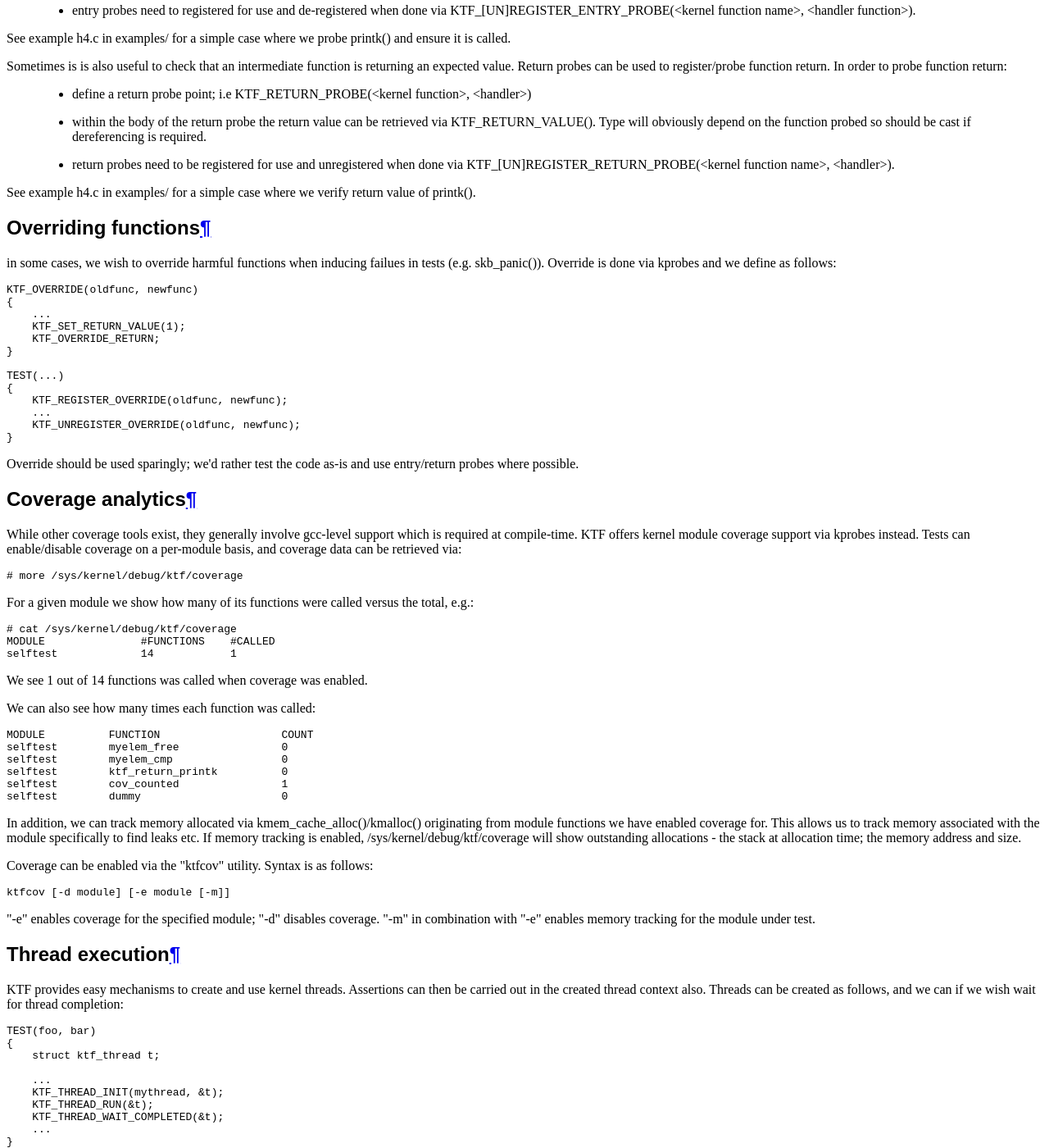
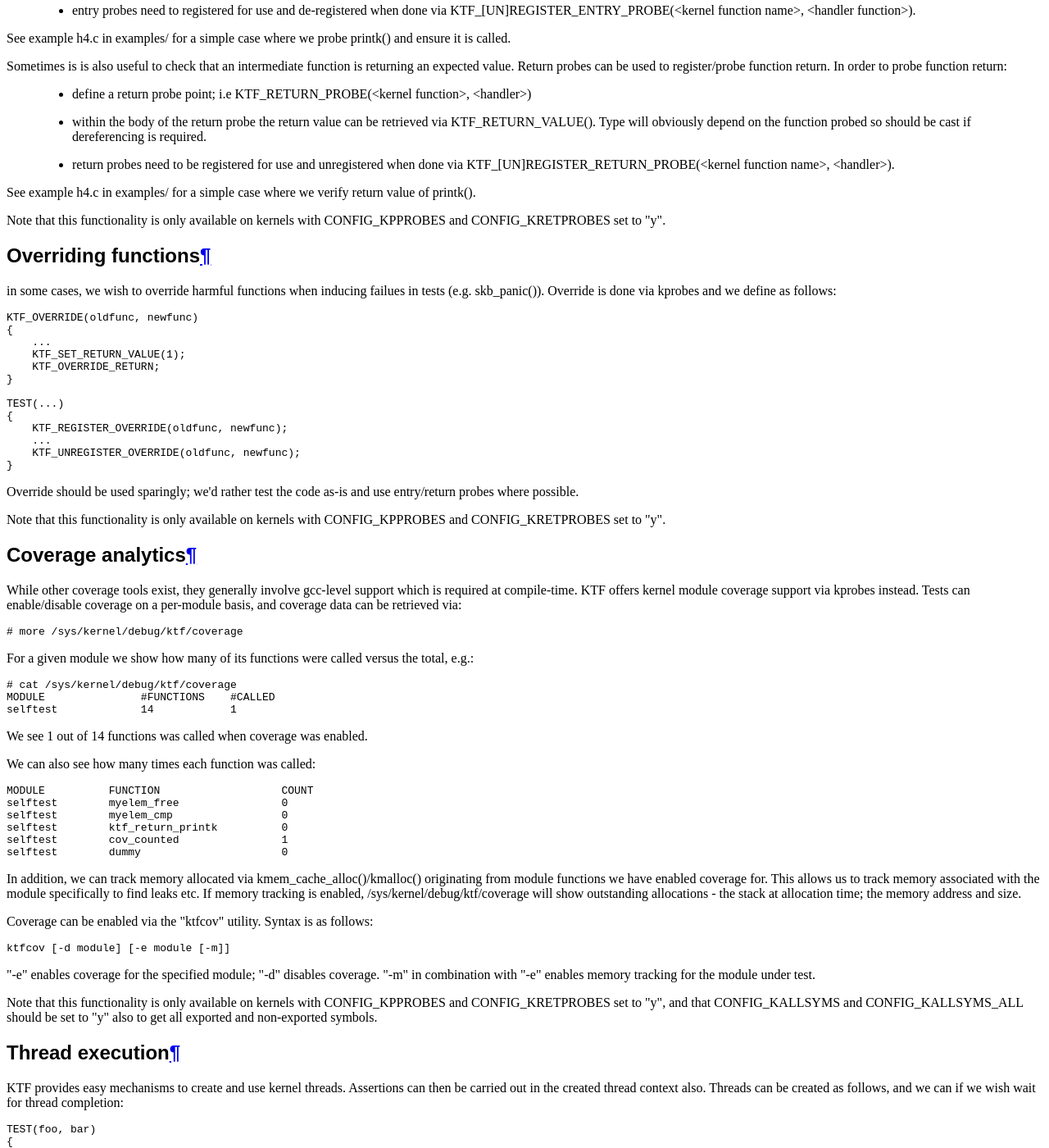
Before and after one commit to oracle/ktf, a Sphinx documentation site: the page built from doc/features.txt, in a window 1280 px wide and 1400 px high, scrolled down 1111 px. Shown: the whole window at 82% size. Built offline with Sphinx 7.4.7 and the Read the Docs theme 2.0.0, drawn with Linux system fonts in a browser that asks for light colours; formulas are drawn with MathJax 3.

```diff
--- a/doc/features.txt
+++ b/doc/features.txt
@@ -78,6 +78,9 @@
 See example h4.c in examples/ for a simple case where we verify return value
 of printk().
 
+Note that this functionality is only available on kernels with CONFIG_KPPROBES
+and CONFIG_KRETPROBES set to "y".
+
 Overriding functions
 ********************
 in some cases, we wish to override harmful functions when inducing failues in
@@ -99,6 +102,9 @@
 
 Override should be used sparingly; we'd rather test the code as-is and use
 entry/return probes where possible.
+
+Note that this functionality is only available on kernels with CONFIG_KPPROBES
+and CONFIG_KRETPROBES set to "y".
 
 Coverage analytics
 ******************
@@ -142,6 +148,11 @@
 "-e" enables coverage for the specified module; "-d" disables coverage.
 "-m" in combination with "-e" enables memory tracking for the module under
 test.
+
+Note that this functionality is only available on kernels with CONFIG_KPPROBES
+and CONFIG_KRETPROBES set to "y", and that CONFIG_KALLSYMS and
+CONFIG_KALLSYMS_ALL should be set to "y" also to get all exported and
+non-exported symbols.
 
 Thread execution
 ****************
```
Also changed, not shown: 4 other files.
